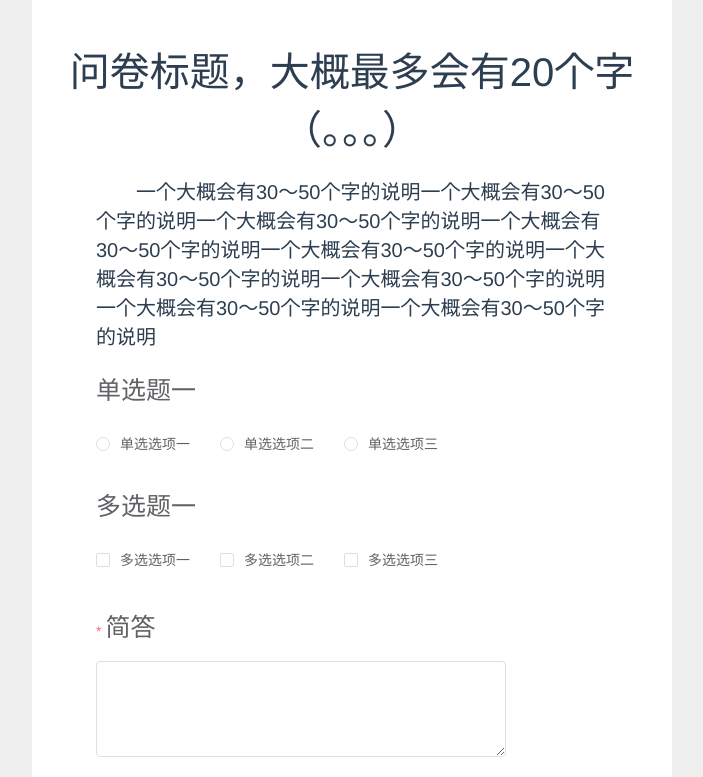
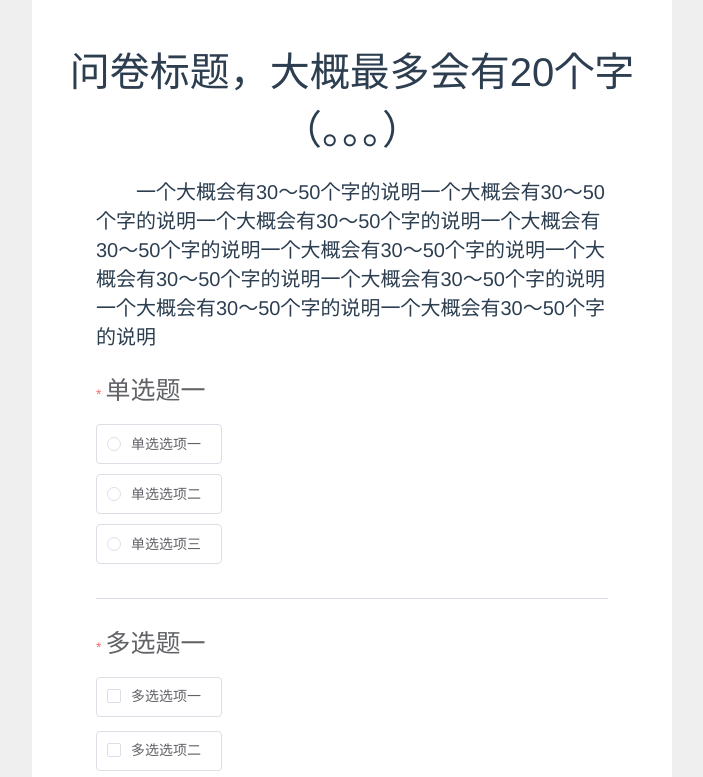
Before and after one commit to superfreeeee/questionnaire-fe, a Vue app: page /customer/1 in a window 1280 px wide. Shown: the top 777 px of the page, without its empty margins (288-991 px from the left). Built offline with nearby package versions, Linux system fonts and the light colour scheme.

Commit message:
complete customer page

```diff
--- a/src/views/customer/Customer.vue
+++ b/src/views/customer/Customer.vue
@@ -7,14 +7,17 @@
         class="questions"
         ref="customerForm"
         :model="paper"
-        :rules="rules"
         label-position="top"
       >
+        <div
+          v-for="(question, index) in paper.questionList"
+          :key="question.id"
+        >
+          <el-divider v-if="index !== 0"></el-divider>
           <el-form-item
-          v-for="question in paper.questionList"
-          :key="question.id"
             style="text-align: left;"
-          :prop="getProp(question.type)"
+            :prop="`questionList.${index}.answer`"
+            :rules="rules[question.type]"
           >
             <span slot="label" class="questionTitle">{{ question.title }}</span>
             <el-input
@@ -31,23 +34,36 @@
               v-model="question.answer"
               @change="change(question.answer)"
             >
-            <el-radio
+              <div
                 v-for="option in question.options"
                 :key="option.id"
-              :label="option.content">{{ option.content }}</el-radio>
+                style="margin-bottom: 10px"
+              >
+                <el-radio
+                  :label="option.content"
+                  border
+                >{{ option.content }}</el-radio>
+              </div>
             </el-radio-group>
             <el-checkbox-group
               v-if="question.type === 2"
               v-model="question.answer"
               @change="change(question.answer)"
             >
-            <el-checkbox
+              <div
                 v-for="option in question.options"
                 :key="option.id"
+                style="margin-bottom: 10px"
+              >
+                <el-checkbox
                   :label="option.content"
+                  border
                 >{{ option.content }}</el-checkbox>
+              </div>
             </el-checkbox-group>
           </el-form-item>
+        </div>
+
         <el-form-item>
           <el-button type="primary" size="large" @click="submitAnswer()">完成填写！</el-button>
         </el-form-item>
@@ -65,24 +81,13 @@ export default {
   data() {
     return {
       rules: {
-        single: [
-          {
-            validator: (rule, value, callback) => {
-              console.log(rule)
-              console.log(value)
-              console.log(callback)
-              if(value.length <= 0) {
-                callback(new Error(''))
-              }
-            },
-            trigger: 'change',
-            required: true
-          }
+        1: [
+          {  required: true, trigger: 'change', message: '必须选择一个' }
         ],
-        multiple: [
+        2: [
           { type: 'array', required: true, trigger: 'change', message: '多选至少选一个' }
         ],
-        text: [
+        3: [
           { required: true, trigger: 'blur', message: '输入不可为空' }
         ]
       },
@@ -134,8 +139,23 @@ export default {
                 questionId: 2,
                 content: '多选选项三'
               },
+              {
+                id: 7,
+                questionId: 2,
+                content: '多选选项4'
+              },
+              {
+                id: 8,
+                questionId: 2,
+                content: '多选选项5'
+              },
+              {
+                id: 9,
+                questionId: 2,
+                content: '多选选项6'
+              },
             ],
-            answer: ''
+            answer: []
           },
           {
             id: 3,
@@ -153,38 +173,17 @@ export default {
   },
   mounted() {
     this.paperId = this.$route.params.paperId
-    for(let question of this.paper.questionList) {
-      if(question.type === 2) {
-        question.answer = []
-      } else {
-        question.answer = ''
-      }
-    }
+    // for(let question of this.paper.questionList) {
+    //   if(question.type === 2) {
+    //     question.answer = []
+    //   } else {
+    //     question.answer = ''
+    //   }
+    // }
     console.log(this.paper.questionList)
   },
   methods: {
-    getProp(type) {
-      if(type === 1) {
-        return 'sinlge'
-      }
-      if(type === 2) {
-        return 'double'
-      }
-      if(type === 3) {
-        return 'text'
-      }
-      return 'none'
-    },
-    submitAnswer() {
-      this.$refs.customerForm.validate((valid) => {
-        if(valid) {
-          console.log('valid')
-          console.log(valid)
-        } else {
-          console.log('Invalid')
-          console.log(valid)
-        }
-      })
+    buildAnswers() {
       const answers = []
       for(let question of this.paper.questionList) {
         answers.push({
@@ -192,7 +191,21 @@ export default {
           content: question.answer
         })
       }
+      return answers
+    },
+    submitAnswer() {
+      this.$refs.customerForm.validate((valid) => {
+        if(valid) {
+          console.log('valid')
+          const answers = this.buildAnswers()
           console.log(answers)
+          this.$message.success('提交成功')
+
+        } else {
+          console.log('Invalid')
+          this.$message.error('问卷不可有空栏')
+        }
+      })
     },
     change(model) {
       console.log(model)
```
Lines whose indentation alone changed are shown as unchanged.
